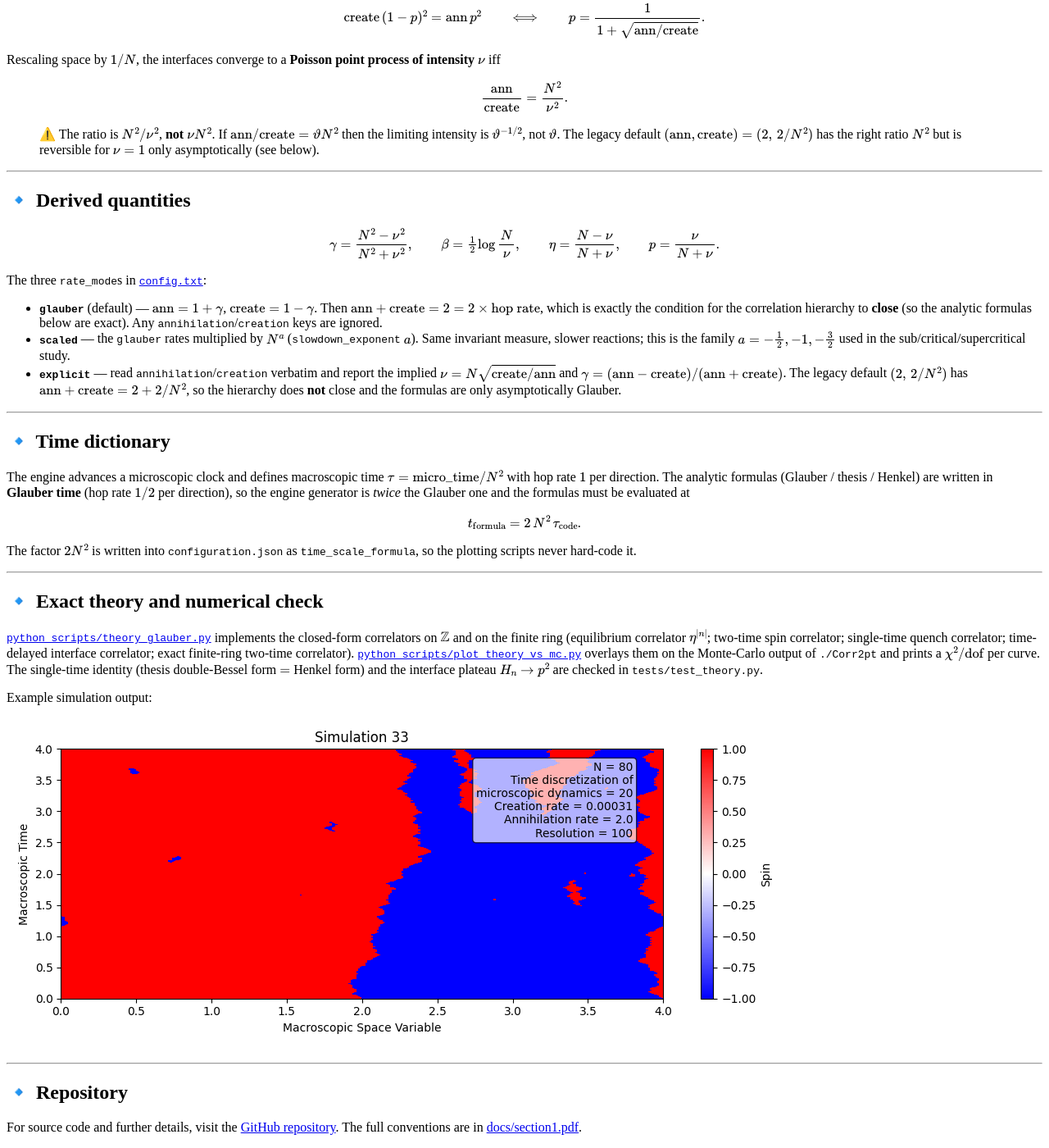
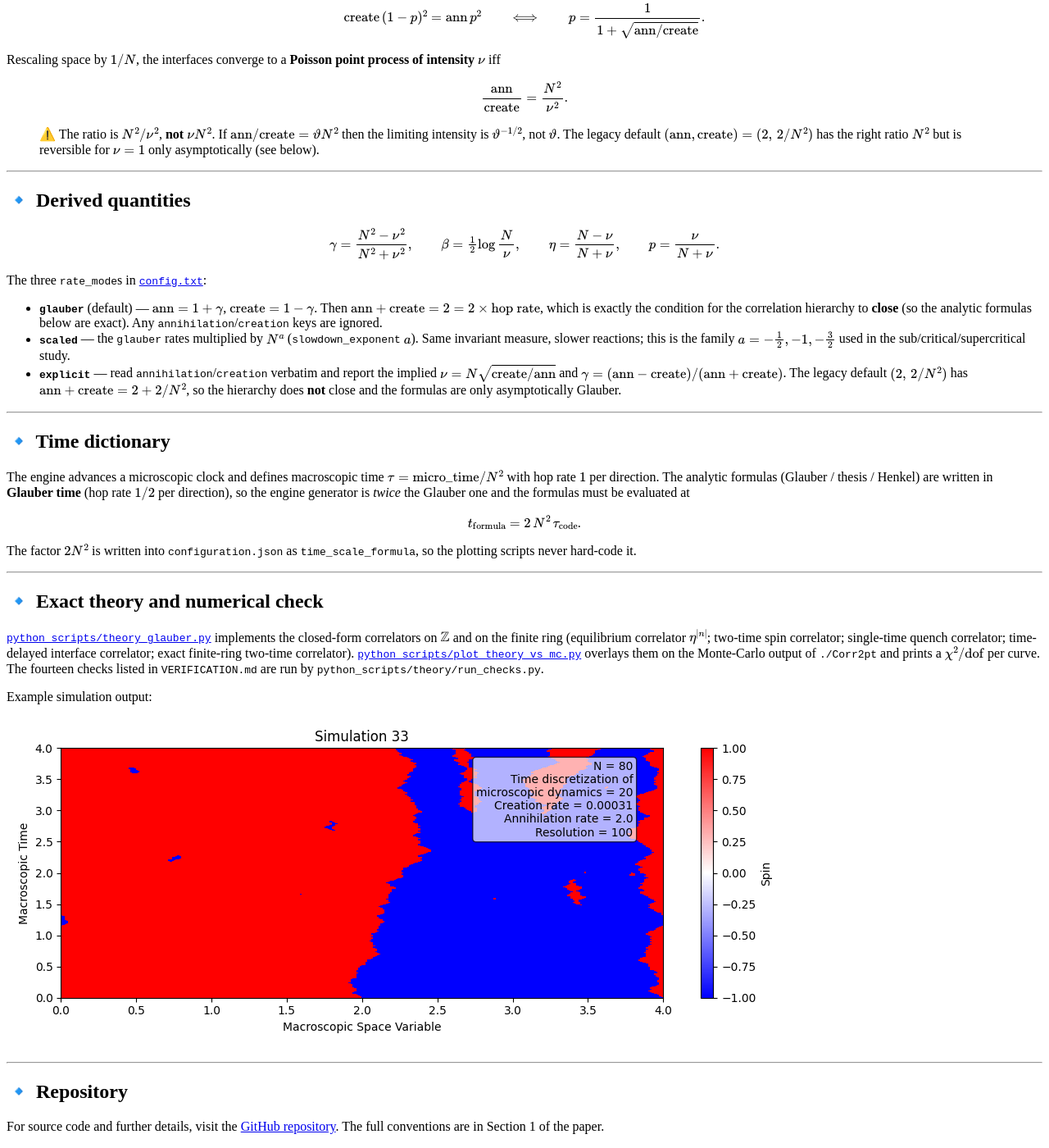
Before and after one commit to alessandrogubbiotti/Glauber, a Jekyll site: the page built from docs/index.md, in a window 1280 px wide and 1400 px high, scrolled down 530 px. Shown: the whole window at 82% size. Built offline with Jekyll 4.4.1, drawn with Linux system fonts in a browser that asks for light colours; some of the changed text lies outside the part shown.

Commit message:
ReadMe: removed the references to files that are not in the repository
The ReadMe and the page of the site linked docs/section1.pdf and pointed to
tests/test_theory.py. Neither was ever committed: the link on the site gave a
404. Now the conventions are said to be those of Section 1 of the paper, and
the check to run is python_scripts/theory/run_checks.py, the fourteen checks
of VERIFICATION.md.

Checked: run_checks.py passes 14/14 from a clean clone (17 s). The files named
in the ReadMe and in docs/index.md all exist, except the output files that the
programs write (corr2pt_multi.txt and the like).

```diff
--- a/docs/index.md
+++ b/docs/index.md
@@ -8,7 +8,7 @@ title:  Interfaces parametrized by (N, annihilation, creation)
 This repository simulates the one–dimensional Glauber–Ising dynamics in its
 **interface (particle) picture** and compares the finite-$N$ Monte-Carlo
 correlators with **exact closed-form theory**. The mathematical conventions are
-fixed in [Section 1 of the paper](section1.pdf) and are summarised below.
+those of Section 1 of the paper and are summarised below.
 
 ---
 
@@ -107,8 +107,8 @@ implements the closed-form correlators on $\mathbb Z$ and on the finite ring
 quench correlator; time-delayed interface correlator; exact finite-ring two-time
 correlator). [`python_scripts/plot_theory_vs_mc.py`](https://github.com/alessandrogubbiotti/Glauber)
 overlays them on the Monte-Carlo output of `./Corr2pt` and prints a $\chi^2/\text{dof}$
-per curve. The single-time identity (thesis double-Bessel form $=$ Henkel form)
-and the interface plateau $H_n\to p^2$ are checked in `tests/test_theory.py`.
+per curve. The fourteen checks listed in `VERIFICATION.md` are run by
+`python_scripts/theory/run_checks.py`.
 
 Example simulation output:
 
@@ -120,4 +120,4 @@ Example simulation output:
 
 For source code and further details, visit the
 [GitHub repository](https://github.com/alessandrogubbiotti/Glauber).
-The full conventions are in [docs/section1.pdf](section1.pdf).
+The full conventions are in Section 1 of the paper.
```
Also changed, not shown: README.md.
